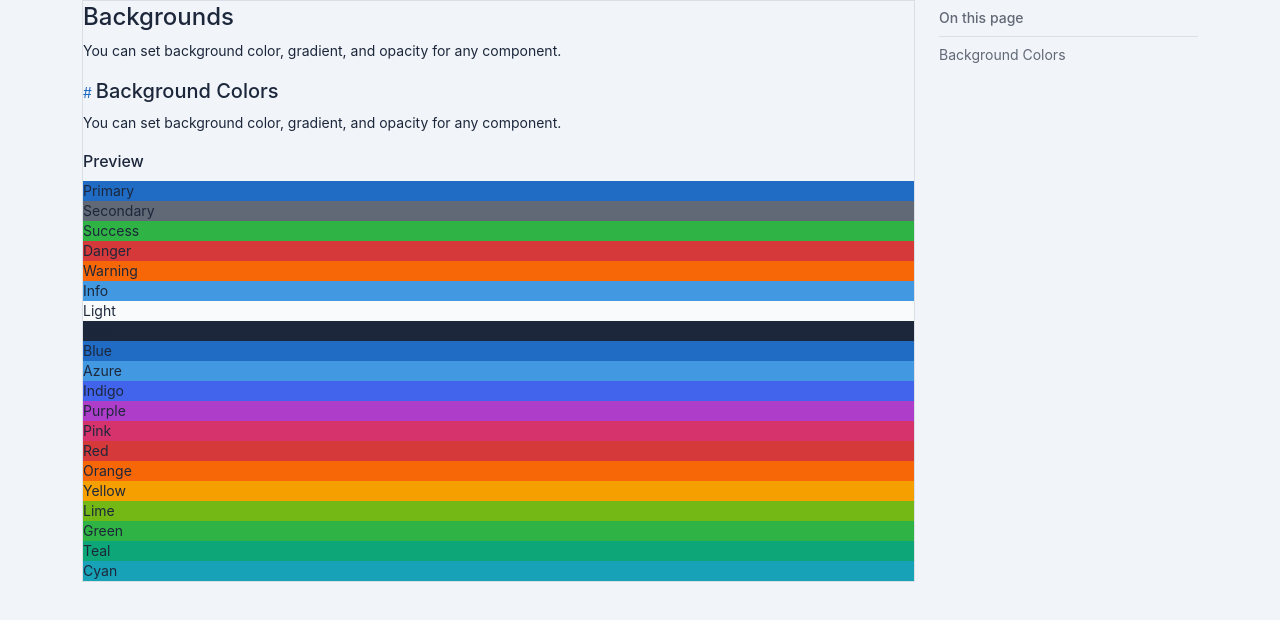
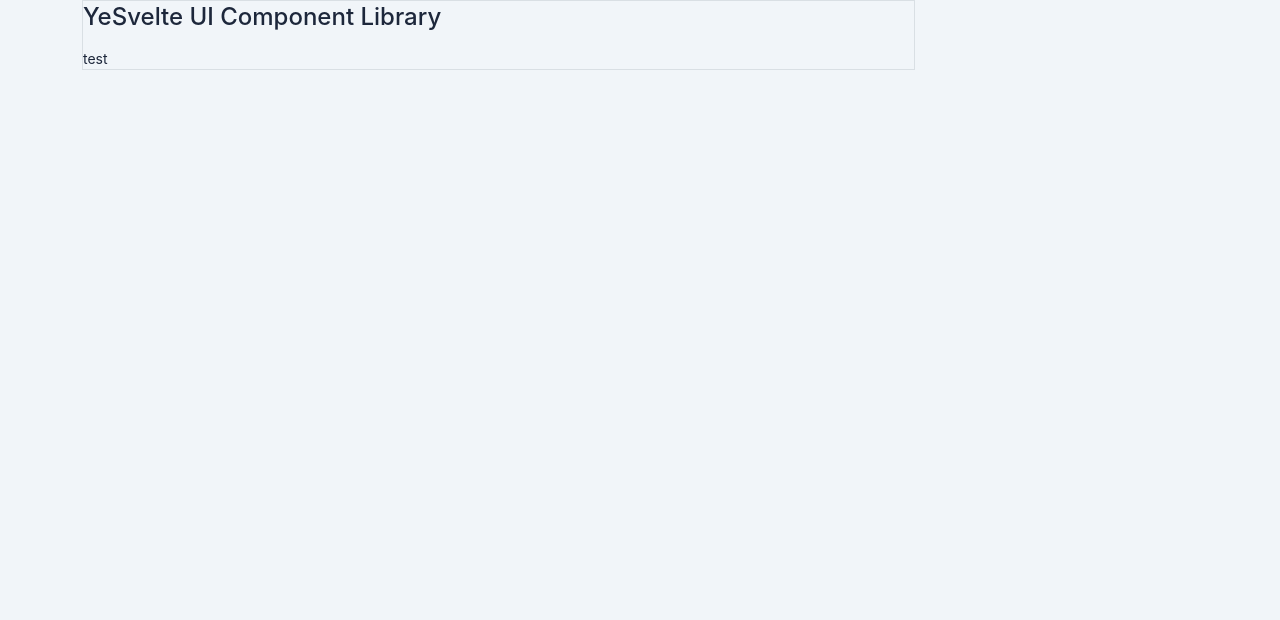
Before and after one commit to yesvelte/yesvelte, a SvelteKit app: page /docs in a window 1280 px wide. Shown: the top 620 px of the page. Built offline with nearby package versions, Linux system fonts and the light colour scheme.

Commit message:
#21 removing old landing page

```diff
--- a/src/routes/docs/+page.svelte
+++ b/src/routes/docs/+page.svelte
@@ -1,19 +1,5 @@
 <script lang="ts">
-	import { Page, Doc } from '$components'
-	import Preview from '$components/Preview.svelte'
-	import BackgroundColor from './BackgroundColor.svelte'
+	import { Page } from '$components'
 </script>
 
-<Page
-	title="Backgrounds"
-	description="You can set background color, gradient, and opacity for any component."
->
-	<Doc
-		title="Background Colors"
-		description="You can set background color, gradient, and opacity for any component."
-	>
-		<Preview src="BackgroundColor.svelte">
-			<BackgroundColor />
-		</Preview>
-	</Doc>
-</Page>
+<Page title="YeSvelte UI Component Library">test</Page>
--- a/src/routes/docs/BackgroundColor.svelte
+++ /dev/null
@@ -1,24 +0,0 @@
-<script lang="ts">
-	import { El } from '$lib'
-</script>
-
-<El bgColor="primary">Primary</El>
-<El bgColor="secondary">Secondary</El>
-<El bgColor="success">Success</El>
-<El bgColor="danger">Danger</El>
-<El bgColor="warning">Warning</El>
-<El bgColor="info">Info</El>
-<El bgColor="light">Light</El>
-<El bgColor="dark">Dark</El>
-<El bgColor="blue">Blue</El>
-<El bgColor="azure">Azure</El>
-<El bgColor="indigo">Indigo</El>
-<El bgColor="purple">Purple</El>
-<El bgColor="pink">Pink</El>
-<El bgColor="red">Red</El>
-<El bgColor="orange">Orange</El>
-<El bgColor="yellow">Yellow</El>
-<El bgColor="lime">Lime</El>
-<El bgColor="green">Green</El>
-<El bgColor="teal">Teal</El>
-<El bgColor="cyan">Cyan</El>
```
